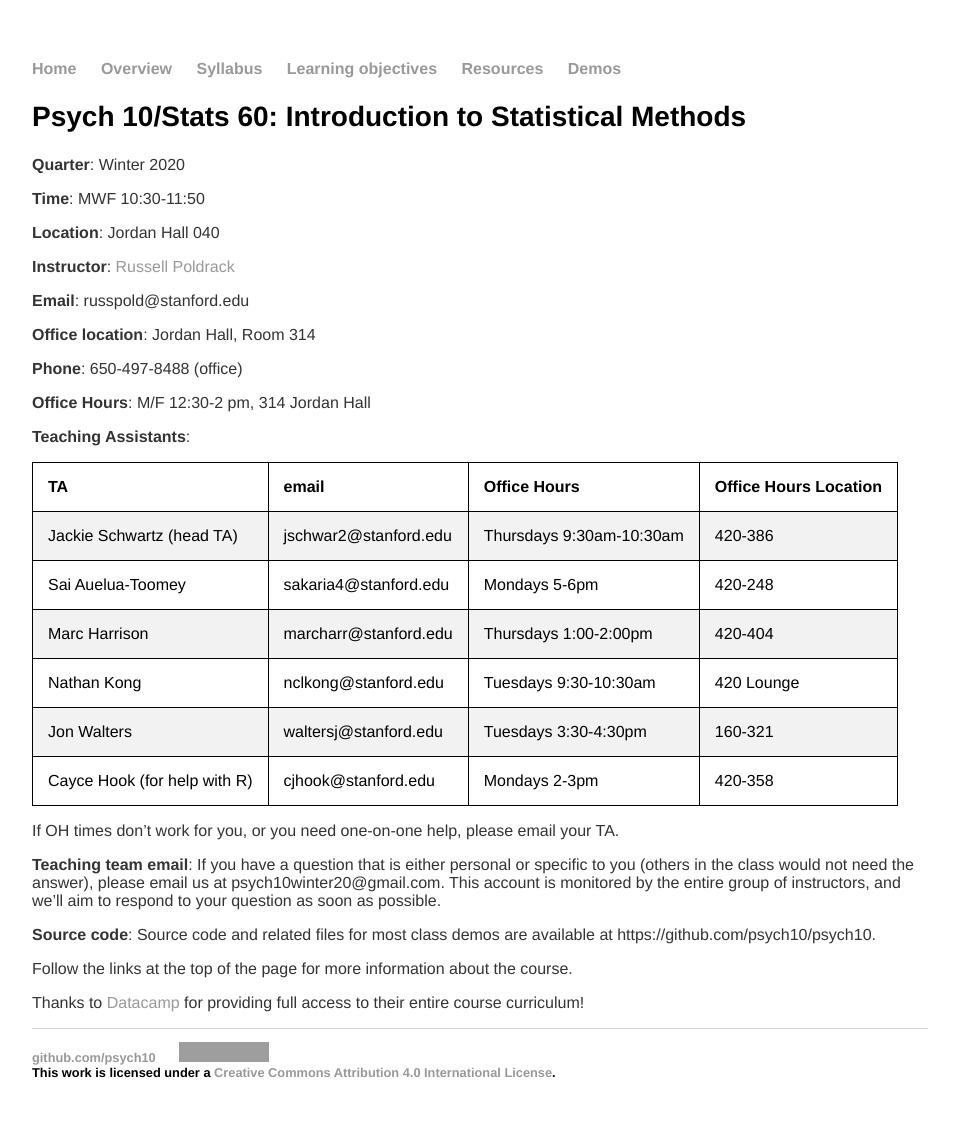
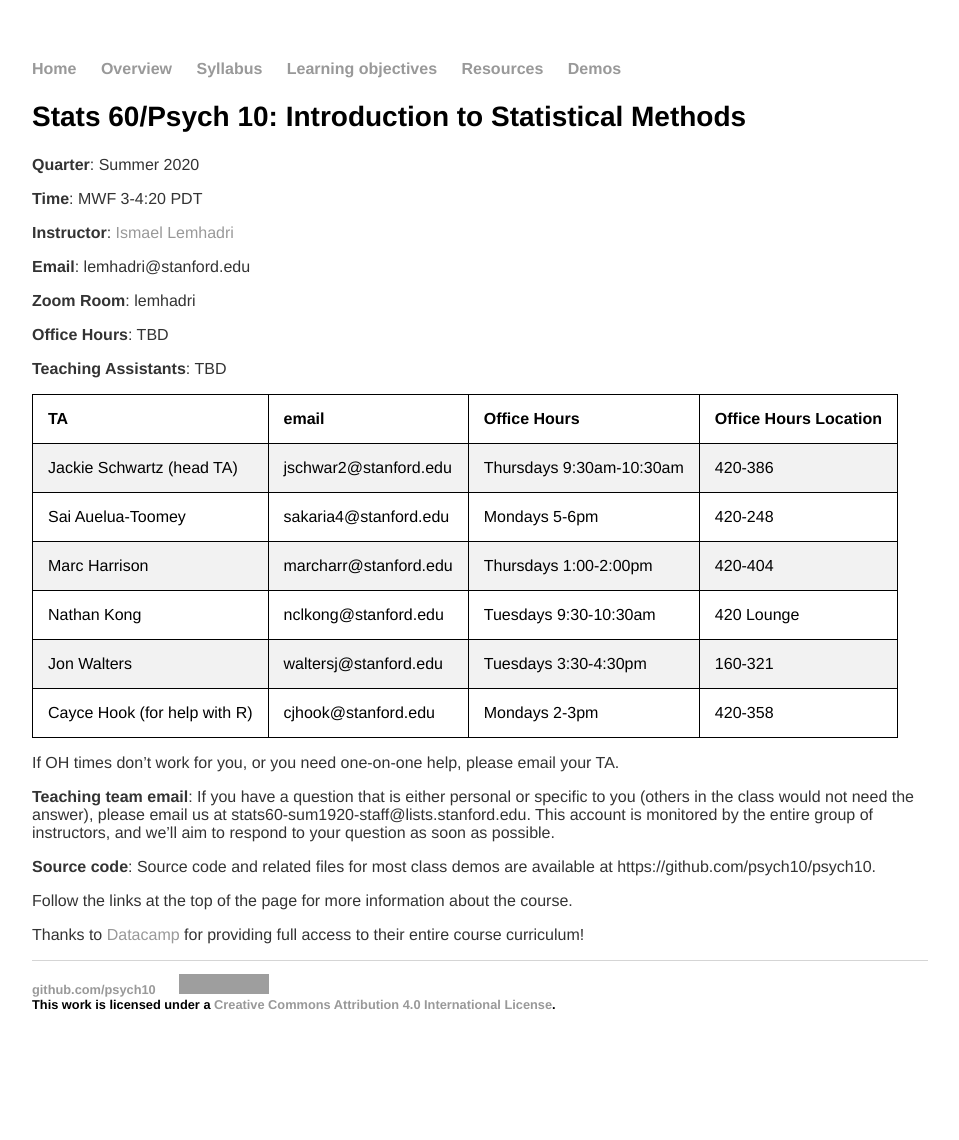
Before and after one commit to stats60/stats60.github.io, a Jekyll site: the page built from index.md, in a window 1280 px wide. Shown: the whole page, without its empty margins (160-1119 px from the left). Built offline with Jekyll 4.4.1, drawn with Linux system fonts in a browser that asks for light colours; after the commit the page ends 1072 px from its top, so only the background shows below that; grey boxes are pictures that could not be loaded.

Commit message:
ismael's version

```diff
--- a/index.md
+++ b/index.md
@@ -3,25 +3,21 @@ layout: default
 title: Psych 10
 ---
 
-## Psych 10/Stats 60: Introduction to Statistical Methods
+## Stats 60/Psych 10: Introduction to Statistical Methods
 
-**Quarter**: Winter 2020
+**Quarter**: Summer 2020
 
-**Time**: MWF 10:30-11:50
+**Time**: MWF 3-4:20 PDT
 
-**Location**: Jordan Hall 040
+**Instructor**: [Ismael Lemhadri](https://ismael.lemhadri.org)
 
-**Instructor**: [Russell Poldrack](https://profiles.stanford.edu/russell-poldrack)
+**Email**: lemhadri@stanford.edu
 
-**Email**: russpold@stanford.edu
+**Zoom Room**: lemhadri
 
-**Office location**: Jordan Hall, Room 314
+**Office Hours**: TBD
 
-**Phone**: 650-497-8488 (office)
-
-**Office Hours**: M/F 12:30-2 pm, 314 Jordan Hall
-
-**Teaching Assistants**:
+**Teaching Assistants**: TBD
 
 |**TA**|**email**|**Office Hours**|**Office Hours Location**|
 |Jackie Schwartz (head TA)|jschwar2@stanford.edu|Thursdays 9:30am-10:30am|420-386|
@@ -33,7 +29,7 @@ title: Psych 10
 
 If OH times don't work for you, or you need one-on-one help, please email your TA.
 
-**Teaching team email**: If you have a question that is either personal or specific to you (others in the class would not need the answer), please email us at psych10winter20@gmail.com. This account is monitored by the entire group of instructors, and we’ll aim to respond to your question as soon as possible.
+**Teaching team email**: If you have a question that is either personal or specific to you (others in the class would not need the answer), please email us at stats60-sum1920-staff@lists.stanford.edu. This account is monitored by the entire group of instructors, and we’ll aim to respond to your question as soon as possible.
 
 **Source code**: Source code and related files for most class demos are available at https://github.com/psych10/psych10.
 
```
